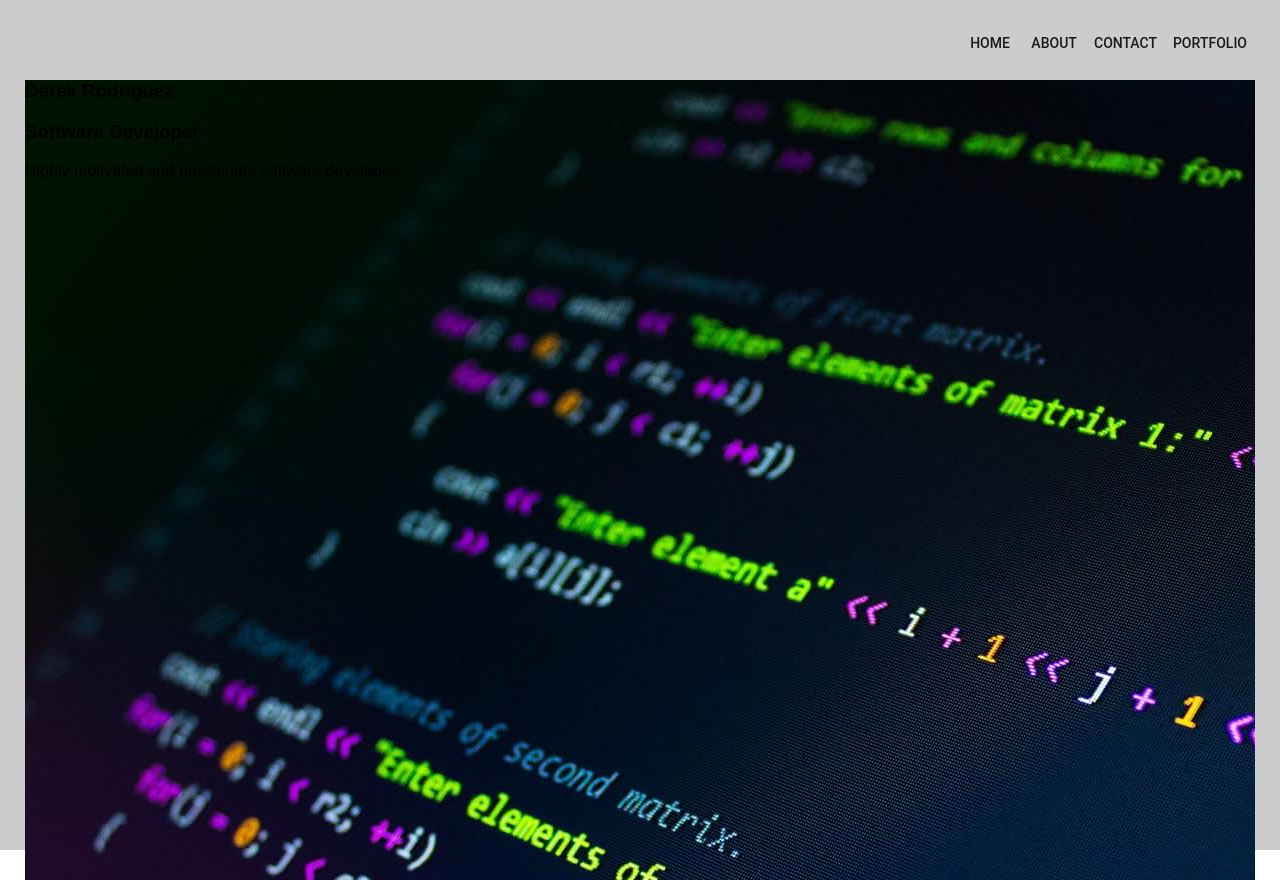
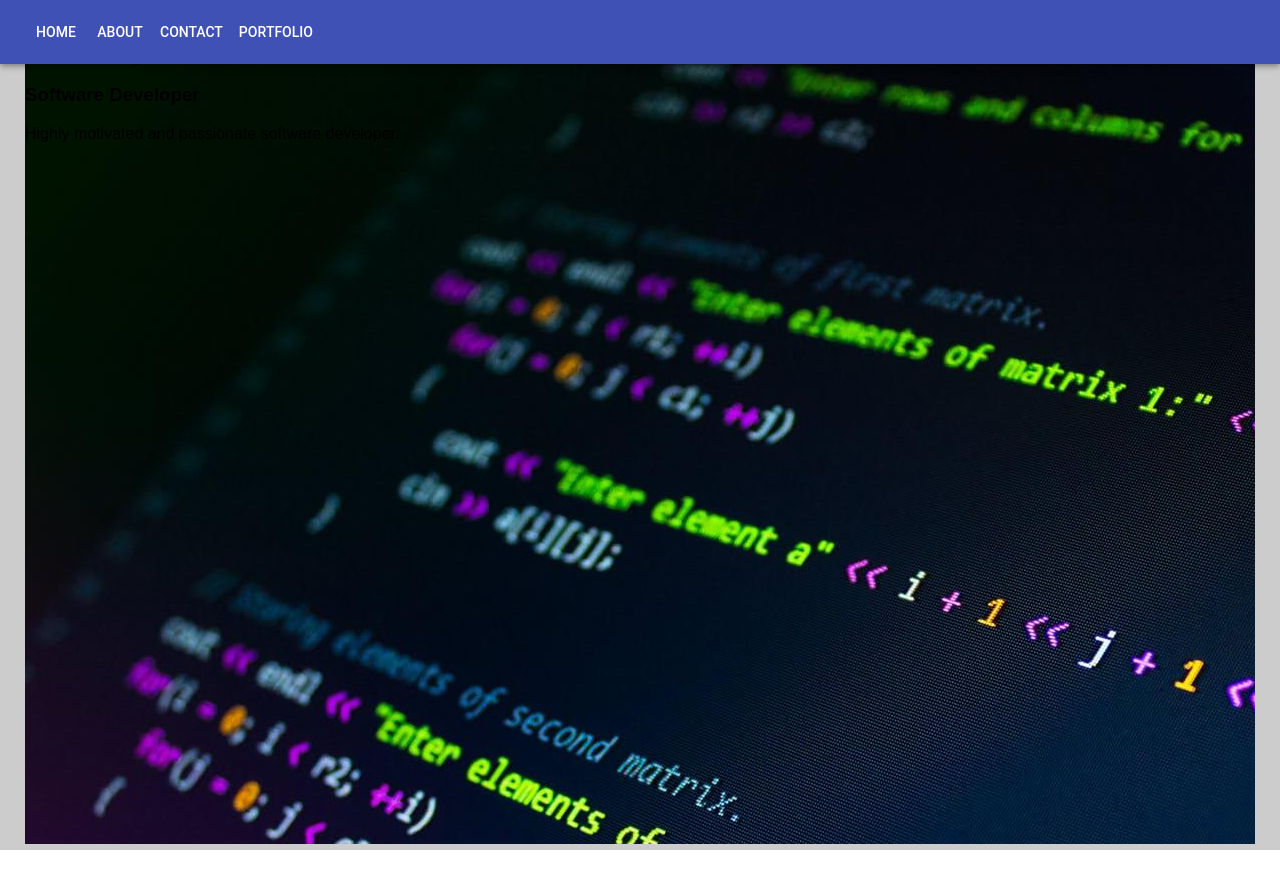
Before and after one commit to drod21/Portfolio, a React (Create React App) app: page / in a window 1280 px wide. After the commit the page ends 850 px from the top, so only its background shows below. Built offline with nearby package versions, Linux system fonts and the light colour scheme.

Commit message:
Update header.js

```diff
--- a/src/views/shared/header.js
+++ b/src/views/shared/header.js
@@ -1,25 +1,31 @@
-import React, { Component } from 'react';
-import { Link } from 'react-router-dom';
+import React from 'react'
+import { Link } from 'react-router-dom'
 
 // Material UI imports
-import Button from '@material-ui/core/Button';
+import AppBar from '@material-ui/core/AppBar'
+import Button from '@material-ui/core/Button'
+import ToolBar from '@material-ui/core/Toolbar'
 
 // CSS
 import '../../css/header.css'
 
-class Header extends Component {
+export default function Header(props) {
+  const links = [
+    { route: '/', title: 'Home' },
+    { route: '/about', title: 'About' },
+    { route: '/contact', title: 'Contact' },
+    { route: '/portfolio', title: 'Portfolio' }
+  ]
 
-  render() {
-    return (
-      <div className='header-container'>
-      <Button className='header-link' component={Link} to='/'>Home</Button>
-      <Button className='header-link' component={Link} to='/about'>About</Button>
-      <Button className='header-link' component={Link} to='/contact'>Contact</Button>
-      <Button className='header-link' component={Link} to='/portfolio'>Portfolio</Button>
-      </div>
-    );
-  }
-
+  return (
+    <div className='header-container'>
+      <AppBar postition='static'>
+        <ToolBar>
+          {links.map((link) => {
+            return <Button className='header-link' color='inherit' component={Link} to={link.route}>{link.title}</Button>
+          })}
+        </ToolBar>
+      </AppBar>
+    </div>
+  );
 }
-
-export default Header;
```
